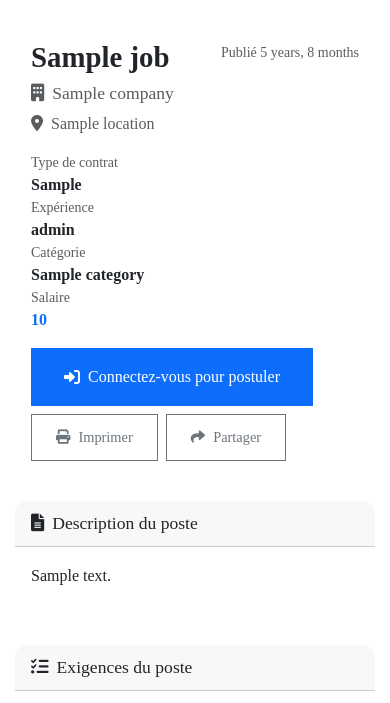
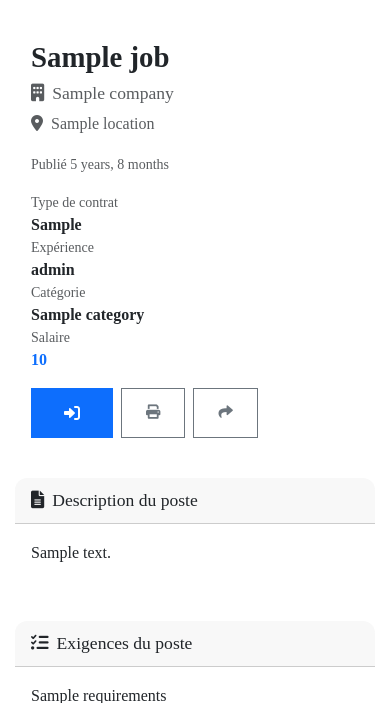
Before and after one commit to Mohamed88said/Candidature, a Django app: template templates/jobs/job_detail.html in a window 390 px wide. Shown: the part 144-847 px from the top of the page. Run offline with Django 4.2, Linux system fonts and the light colour scheme; the template is opened without the code that fills it: most values are stand-ins (such as "Sample title", 1, 10 or a date in 2020); grey boxes marked "Sample" are stand-in pictures.

Commit message:
Updated job_detail.html

```diff
--- a/templates/jobs/job_detail.html
+++ b/templates/jobs/job_detail.html
@@ -20,7 +20,7 @@
             <!-- Job Header -->
             <div class="card mb-4">
                 <div class="card-body">
-                    <div class="d-flex justify-content-between align-items-start mb-3">
+                    <div class="d-flex justify-content-between align-items-start mb-3 flex-column flex-md-row">
                         <div>
                             <h1 class="fw-bold mb-2">{{ job.title }}</h1>
                             <h5 class="text-muted mb-2">
@@ -33,7 +33,7 @@
                                 {% endif %}
                             </p>
                         </div>
-                        <div class="text-end">
+                        <div class="text-end text-md-end text-start mt-3 mt-md-0">
                             {% if job.featured %}
                                 <span class="badge bg-primary mb-2 d-block">Offre en vedette</span>
                             {% endif %}
@@ -47,7 +47,7 @@
                     </div>
 
                     <!-- Job Meta -->
-                    <div class="row mb-3">
+                    <div class="row mb-3 job-meta">
                         <div class="col-md-3">
                             <small class="text-muted d-block">Type de contrat</small>
                             <strong>{{ job.get_job_type_display }}</strong>
@@ -67,31 +67,42 @@
                     </div>
 
                     <!-- Action Buttons -->
-                    <div class="d-flex gap-2 flex-wrap">
+                    <div class="d-flex gap-2 flex-wrap job-actions">
                         {% if user.is_authenticated and user.user_type == 'candidate' %}
                             {% if not user_applied %}
                                 <a href="{% url 'applications:apply_to_job' job.id %}" class="btn btn-primary btn-lg">
-                                    <i class="fas fa-paper-plane me-2"></i>Postuler maintenant
+                                    <i class="fas fa-paper-plane me-2 d-none d-md-inline"></i>
+                                    <i class="fas fa-paper-plane d-md-none"></i>
+                                    <span class="d-none d-md-inline">Postuler maintenant</span>
                                 </a>
                             {% else %}
                                 <button class="btn btn-success btn-lg" disabled>
-                                    <i class="fas fa-check me-2"></i>Candidature envoyée
+                                    <i class="fas fa-check me-2 d-none d-md-inline"></i>
+                                    <i class="fas fa-check d-md-none"></i>
+                                    <span class="d-none d-md-inline">Candidature envoyée</span>
                                 </button>
                             {% endif %}
                             <button class="btn btn-outline-primary save-job-btn" data-job-id="{{ job.id }}">
-                                <i class="{% if is_saved %}fas{% else %}far{% endif %} fa-heart me-2"></i>
-                                {% if is_saved %}Sauvegardé{% else %}Sauvegarder{% endif %}
+                                <i class="{% if is_saved %}fas{% else %}far{% endif %} fa-heart me-2 d-none d-md-inline"></i>
+                                <i class="{% if is_saved %}fas{% else %}far{% endif %} fa-heart d-md-none"></i>
+                                <span class="d-none d-md-inline">{% if is_saved %}Sauvegardé{% else %}Sauvegarder{% endif %}</span>
                             </button>
                         {% else %}
                             <a href="{% url 'accounts:login' %}" class="btn btn-primary btn-lg">
-                                <i class="fas fa-sign-in-alt me-2"></i>Connectez-vous pour postuler
+                                <i class="fas fa-sign-in-alt me-2 d-none d-md-inline"></i>
+                                <i class="fas fa-sign-in-alt d-md-none"></i>
+                                <span class="d-none d-md-inline">Connectez-vous pour postuler</span>
                             </a>
                         {% endif %}
                         <button class="btn btn-outline-secondary" onclick="window.print()">
-                            <i class="fas fa-print me-2"></i>Imprimer
+                            <i class="fas fa-print me-2 d-none d-md-inline"></i>
+                            <i class="fas fa-print d-md-none"></i>
+                            <span class="d-none d-md-inline">Imprimer</span>
                         </button>
                         <button class="btn btn-outline-secondary" onclick="shareJob()">
-                            <i class="fas fa-share me-2"></i>Partager
+                            <i class="fas fa-share me-2 d-none d-md-inline"></i>
+                            <i class="fas fa-share d-md-none"></i>
+                            <span class="d-none d-md-inline">Partager</span>
                         </button>
                     </div>
                 </div>
```
